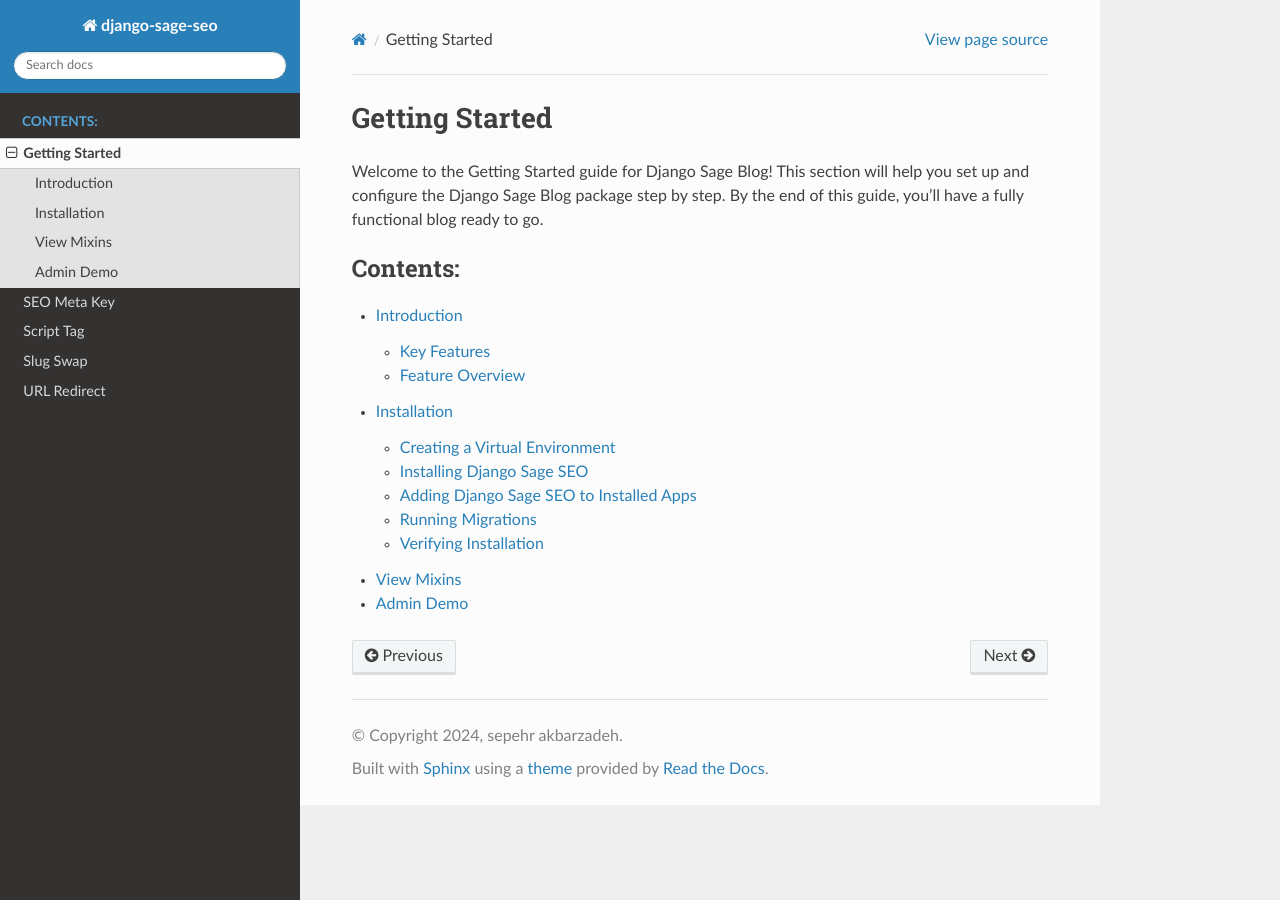
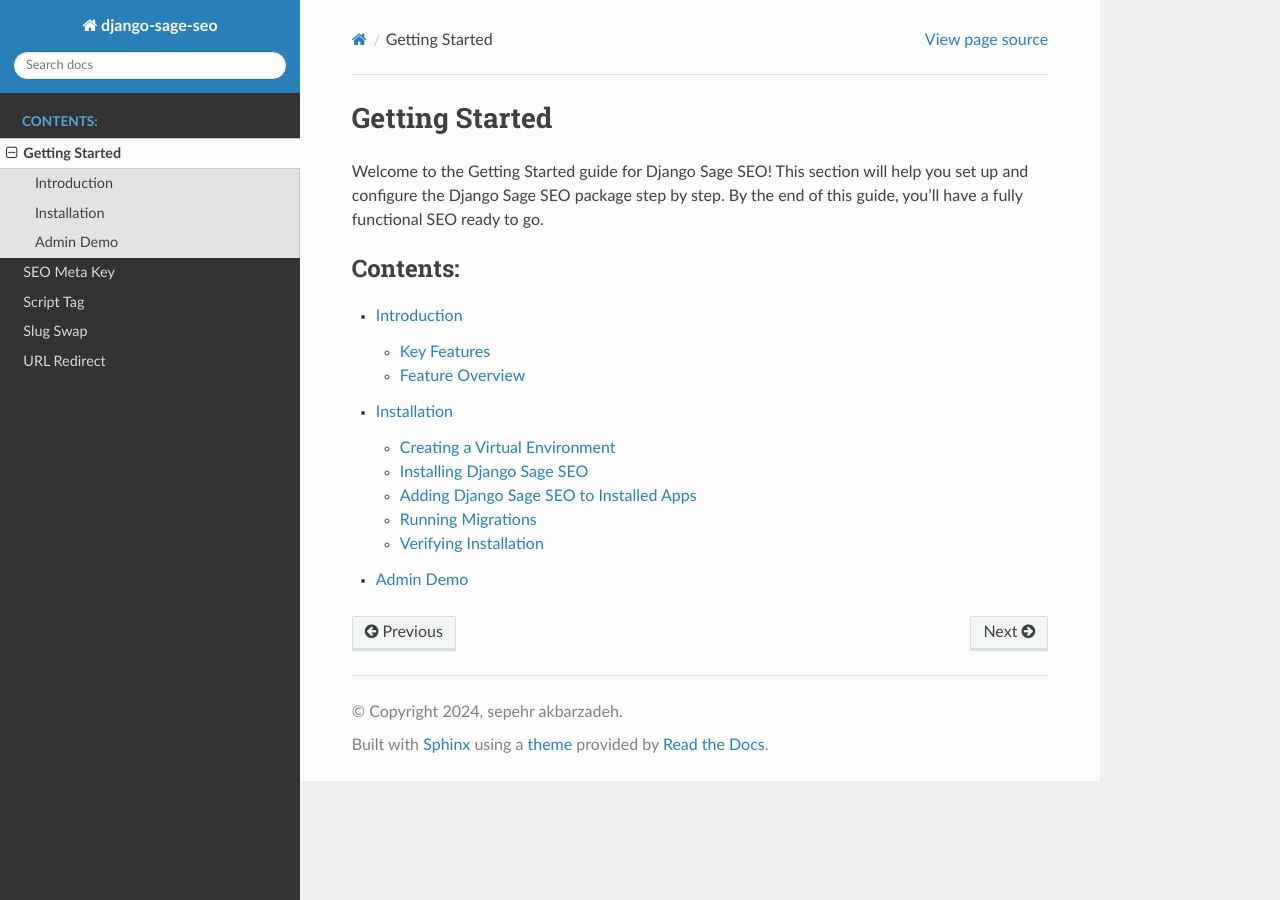
Before and after one commit to sageteamorg/django-sage-seo, a Sphinx documentation site: the page built from docs/source/start/index.rst, in a window 1280 px wide. Built offline with Sphinx 7.4.7 and the Read the Docs theme 2.0.0, drawn with Linux system fonts in a browser that asks for light colours.

Commit message:
docs(sphinx): fix typo

```diff
--- a/docs/source/index.rst
+++ b/docs/source/index.rst
@@ -1,7 +1,7 @@
 Welcome
 =======
 
-Thank you for choosing `django-sage-seo`! This documentation will guide you through the process of setting up and managing your blog using our package. Whether you're a beginner or an experienced developer, you'll find all the information you need to make the most out of `django-sage-seo`.
+Thank you for choosing `django-sage-seo`! This documentation will guide you through the process of setting up and managing your SEO using our package. Whether you're a beginner or an experienced developer, you'll find all the information you need to make the most out of `django-sage-seo`.
 
 .. toctree::
    :maxdepth: 2
--- a/docs/source/start/index.rst
+++ b/docs/source/start/index.rst
@@ -1,7 +1,7 @@
 Getting Started
 ===============
 
-Welcome to the Getting Started guide for Django Sage Blog! This section will help you set up and configure the Django Sage Blog package step by step. By the end of this guide, you'll have a fully functional blog ready to go.
+Welcome to the Getting Started guide for Django Sage SEO! This section will help you set up and configure the Django Sage SEO package step by step. By the end of this guide, you'll have a fully functional SEO ready to go.
 
 .. toctree::
    :maxdepth: 2
--- a/docs/source/start/views.rst
+++ /dev/null
@@ -1,4 +0,0 @@
-View Mixins
-===========
-
-Django Sage Blog provides several mixins to enhance the functionality of your views.
```
Also changed, not shown: other parts of docs/source/start/index.rst (+0 -1 lines).
